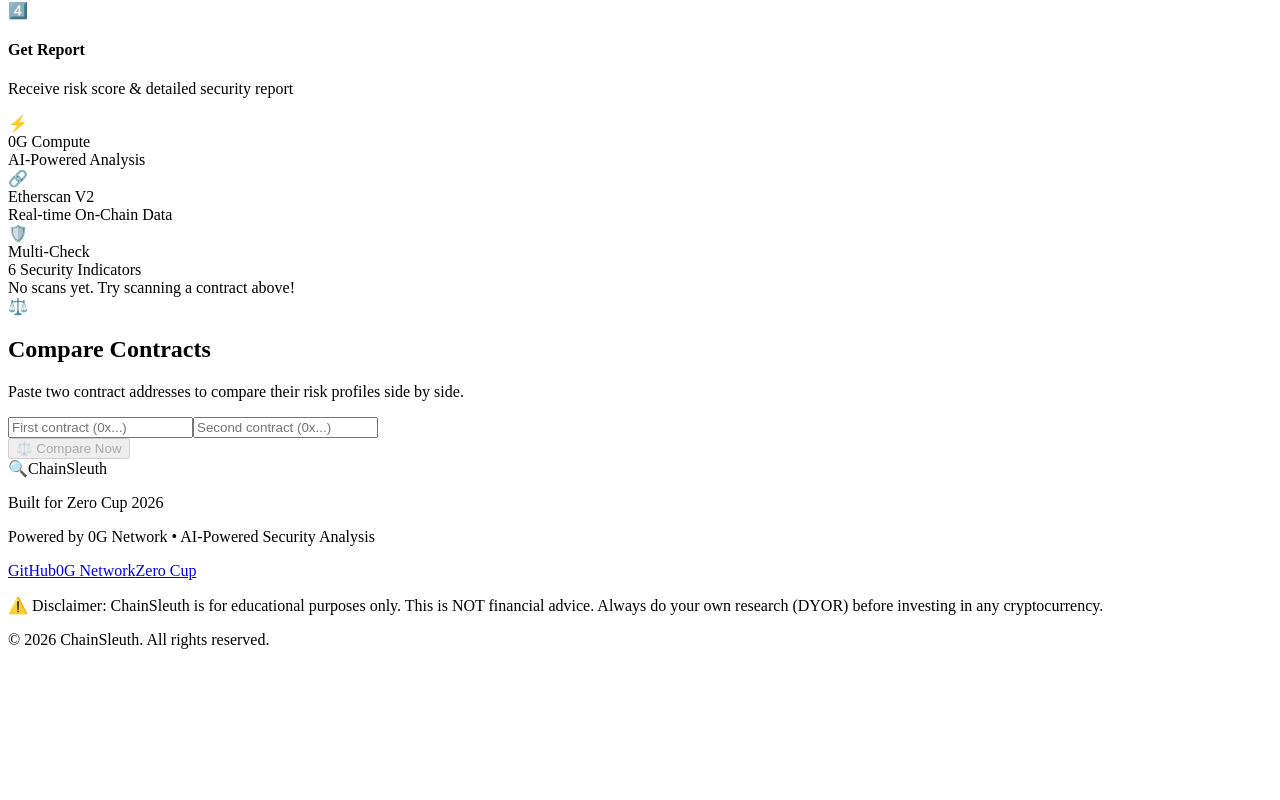
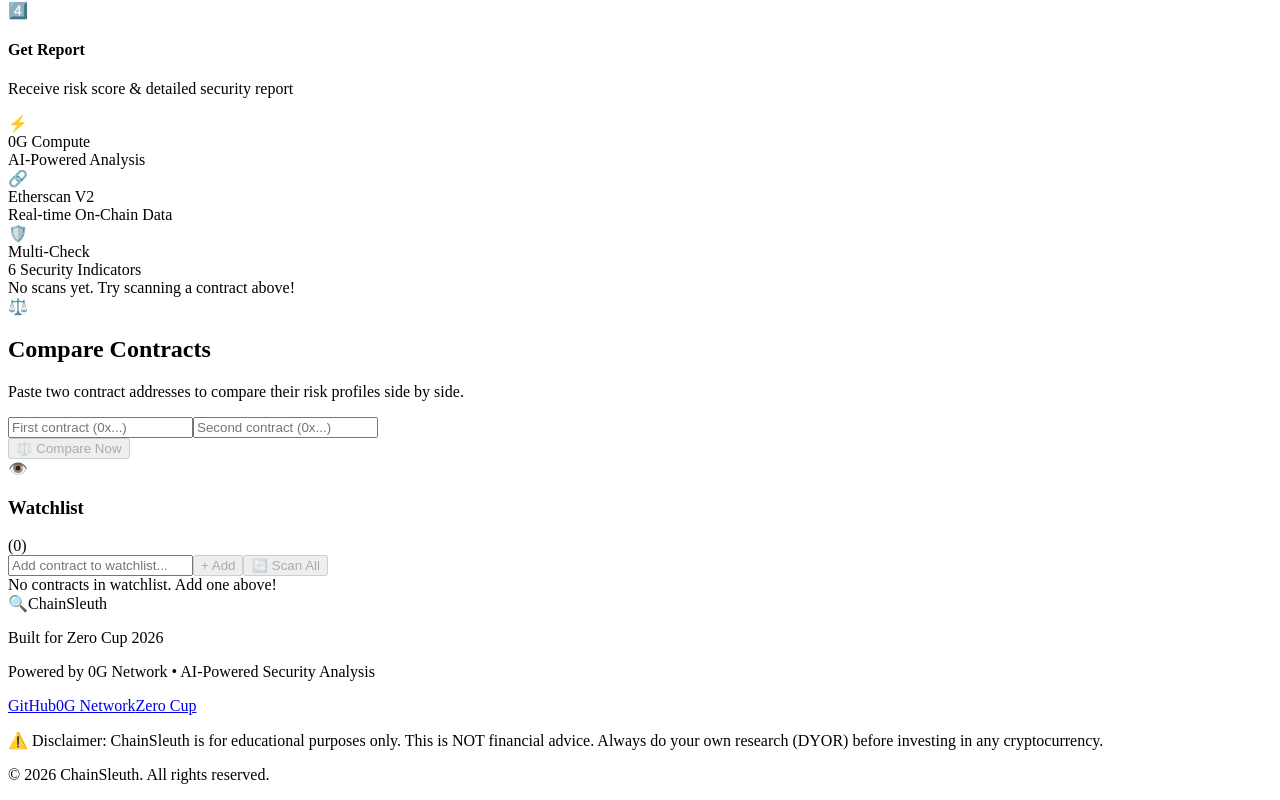
Before and after one commit to brebros/chainsleuth, a React (Vite) app: page / in a window 1280 px wide. Shown: the part 2307-3107 px from the top of the page. Before the commit the page ends 2972 px from the top, so only its background shows below. Built offline with nearby package versions, Linux system fonts and the light colour scheme; the HTML template or start-up script is replaced by a standard one.

Commit message:
feat: watchlist — monitor contracts, scan all, track risk changes

```diff
--- a/src/App.jsx
+++ b/src/App.jsx
@@ -7,6 +7,7 @@ import Footer from './components/Footer'
 import History from './components/History'
 import LoadingAnimation from './components/LoadingAnimation'
 import CompareMode from './components/CompareMode'
+import Watchlist from './components/Watchlist'
 
 const API_BASE = window.location.origin
 
@@ -223,6 +224,9 @@ function App() {
 
         {/* Compare Mode */}
         {!loading && <CompareMode />}
+
+        {/* Watchlist */}
+        {!loading && <Watchlist />}
       </main>
 
       <Footer />
--- /dev/null
+++ b/src/components/Watchlist.jsx
@@ -0,0 +1,131 @@
+import React, { useState, useEffect } from 'react'
+
+const API_BASE = window.location.origin
+
+export default function Watchlist() {
+  const [watchlist, setWatchlist] = useState([])
+  const [address, setAddress] = useState('')
+  const [scanning, setScanning] = useState(false)
+  const [results, setResults] = useState({})
+
+  useEffect(() => {
+    try {
+      const saved = JSON.parse(localStorage.getItem('chainsleuth_watchlist') || '[]')
+      setWatchlist(saved)
+    } catch {}
+  }, [])
+
+  const addToWatchlist = () => {
+    if (!/^0x[a-fA-F0-9]{40}$/.test(address)) return
+    if (watchlist.includes(address)) return
+    const newList = [...watchlist, address]
+    setWatchlist(newList)
+    localStorage.setItem('chainsleuth_watchlist', JSON.stringify(newList))
+    setAddress('')
+  }
+
+  const removeFromWatchlist = (addr) => {
+    const newList = watchlist.filter(a => a !== addr)
+    setWatchlist(newList)
+    localStorage.setItem('chainsleuth_watchlist', JSON.stringify(newList))
+  }
+
+  const scanAll = async () => {
+    setScanning(true)
+    const newResults = {}
+
+    for (const addr of watchlist) {
+      try {
+        const res = await fetch(`${API_BASE}/api/analyze`, {
+          method: 'POST',
+          headers: { 'Content-Type': 'application/json' },
+          body: JSON.stringify({ address: addr })
+        })
+        const data = await res.json()
+        newResults[addr] = data
+      } catch (err) {
+        newResults[addr] = { error: err.message }
+      }
+    }
+
+    setResults(newResults)
+    setScanning(false)
+  }
+
+  const getScoreColor = (score) => {
+    if (score <= 30) return 'text-green-400'
+    if (score <= 70) return 'text-yellow-400'
+    return 'text-red-400'
+  }
+
+  return (
+    <div className="w-full max-w-2xl mx-auto mt-16">
+      <div className="bg-gray-900/50 border border-gray-800 rounded-2xl p-6">
+        <div className="flex items-center gap-2 mb-4">
+          <span className="text-lg">👁️</span>
+          <h3 className="text-lg font-semibold text-white">Watchlist</h3>
+          <span className="text-sm text-gray-500">({watchlist.length})</span>
+        </div>
+
+        {/* Add form */}
+        <div className="flex gap-2 mb-4">
+          <input
+            type="text"
+            value={address}
+            onChange={(e) => setAddress(e.target.value)}
+            placeholder="Add contract to watchlist..."
+            className="flex-1 px-3 py-2 bg-gray-800 border border-gray-700 rounded-lg text-white text-sm font-mono focus:border-purple-500 transition-colors"
+          />
+          <button
+            onClick={addToWatchlist}
+            disabled={!/^0x[a-fA-F0-9]{40}$/.test(address)}
+            className="px-4 py-2 bg-purple-500/20 text-purple-400 rounded-lg text-sm font-medium hover:bg-purple-500/30 transition-colors disabled:opacity-50"
+          >
+            + Add
+          </button>
+          <button
+            onClick={scanAll}
+            disabled={watchlist.length === 0 || scanning}
+            className="px-4 py-2 bg-blue-500/20 text-blue-400 rounded-lg text-sm font-medium hover:bg-blue-500/30 transition-colors disabled:opacity-50"
+          >
+            {scanning ? '⏳' : '🔄'} Scan All
+          </button>
+        </div>
+
+        {/* List */}
+        {watchlist.length === 0 ? (
+          <div className="text-center py-8 text-gray-500 text-sm">
+            No contracts in watchlist. Add one above!
+          </div>
+        ) : (
+          <div className="space-y-2">
+            {watchlist.map((addr) => (
+              <div key={addr} className="flex items-center justify-between p-3 bg-gray-800/50 rounded-lg">
+                <div className="flex-1 min-w-0">
+                  <div className="font-mono text-sm text-gray-300 truncate">{addr}</div>
+                  {results[addr] && !results[addr].error && (
+                    <div className="text-xs text-gray-500 mt-1">
+                      {results[addr].contractInfo?.name || 'Unknown'} • Last scan: {new Date().toLocaleTimeString()}
+                    </div>
+                  )}
+                </div>
+                {results[addr] && !results[addr].error ? (
+                  <div className={`text-lg font-bold font-mono ${getScoreColor(results[addr].riskScore)}`}>
+                    {results[addr].riskScore}
+                  </div>
+                ) : (
+                  <button
+                    onClick={() => removeFromWatchlist(addr)}
+                    className="text-gray-500 hover:text-red-400 text-sm"
+                  >
+                    ✕
+                  </button>
+                )}
+              </div>
+            ))}
+          </div>
+        )}
+      </div>
+    </div>
+  )
+}
```
